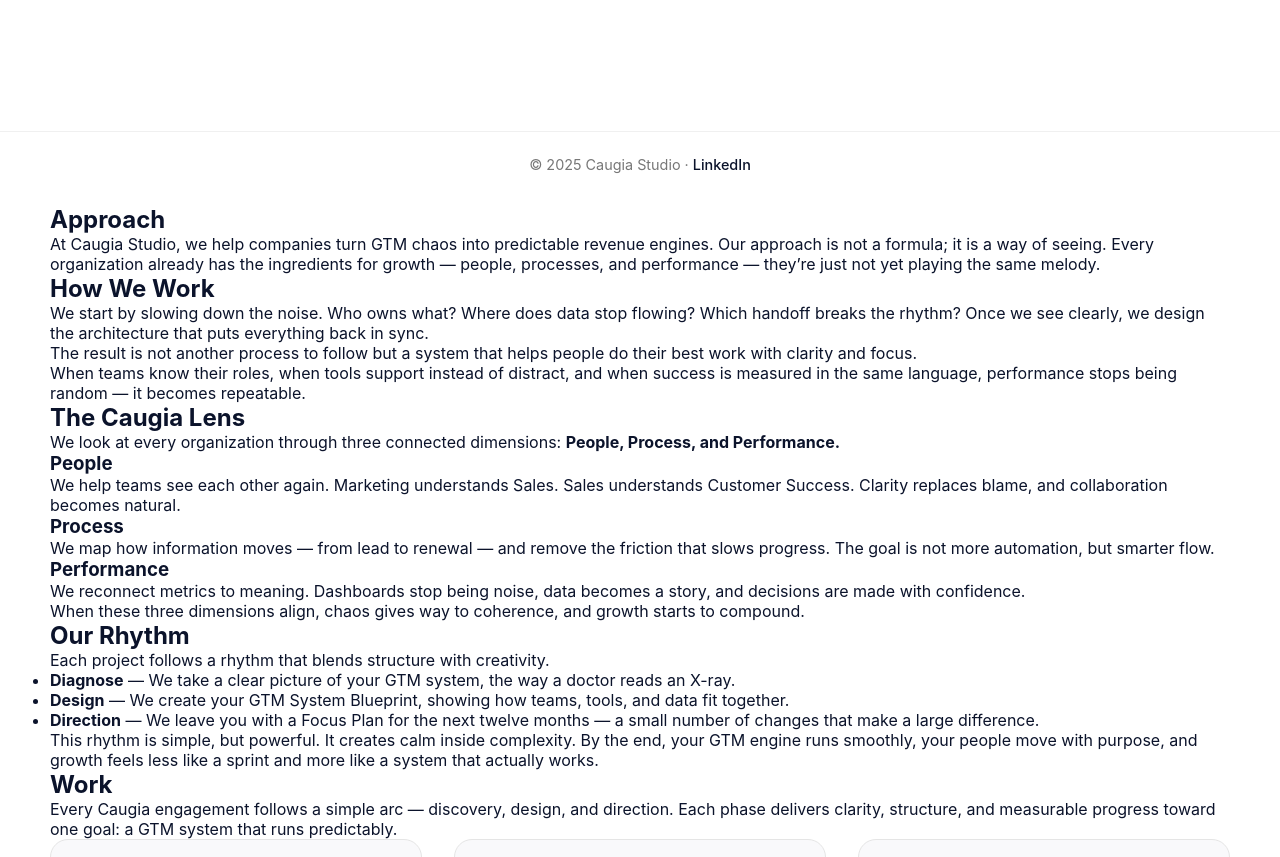
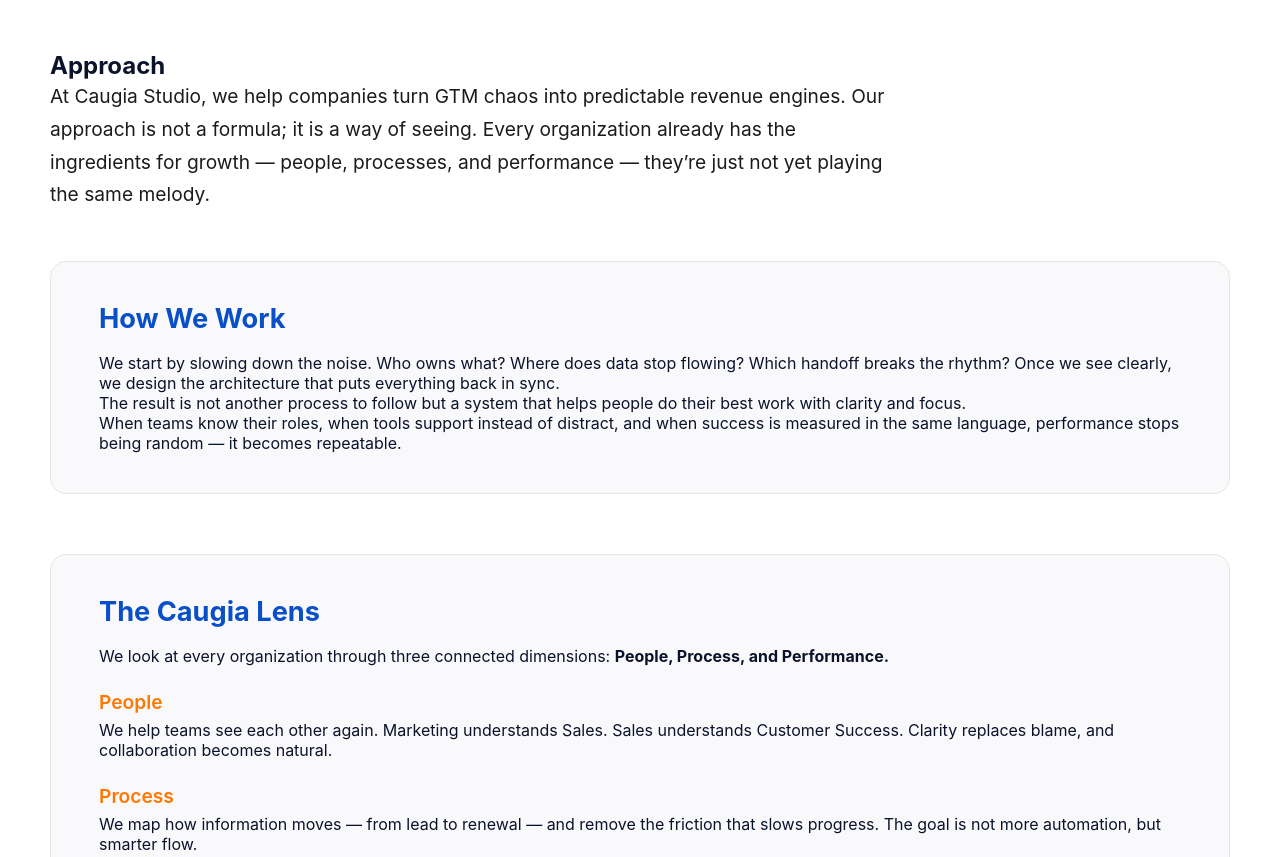
Before and after one commit to caugia/caugia-lite, a plain HTML site: page index.html in a window 1280 px wide. Shown: the part 1820-2677 px from the top of the page. Drawn offline with Linux system fonts and the light colour scheme.

Commit message:
Update index.html

```diff
--- a/index.html
+++ b/index.html
@@ -87,7 +87,15 @@
     .about-wrap h2{font-size:1.5rem; font-weight:700; margin:0 0 12px 0}
     .about-wrap p{font-size:1.05rem; line-height:1.7; color:#1b1b1b; margin:0 0 18px 0; max-width:880px}
 
-    /* (Voor Deel 2 al voorbereid) */
+    /* APPROACH – stijlen uit de tab */
+    .intro{font-size:1.2rem; line-height:1.7; color:#1b1b1b; max-width:850px; margin:0 0 50px 0}
+    section.block{background:var(--bg-light); border:1px solid var(--border); border-radius:16px; padding:40px 48px; margin-bottom:60px}
+    h2.section-title{font-size:1.7rem; margin:0 0 18px 0; font-weight:700; color:var(--blue-d)}
+    h3.sub{font-size:1.2rem; font-weight:600; margin-top:24px; margin-bottom:6px; color:var(--accent)}
+    ul.default{margin:10px 0 25px 20px; line-height:1.7}
+    ul.default li{margin-bottom:6px}
+
+    /* WORK – grid / cards / highlight */
     .grid{display:grid; grid-template-columns:repeat(auto-fit,minmax(340px,1fr)); gap:32px}
     .card{background:var(--bg-light); border:1px solid var(--border); border-radius:18px; padding:40px 36px; transition:transform .25s,box-shadow .25s}
     .card:hover{transform:translateY(-4px); box-shadow:0 8px 24px rgba(0,0,0,.05)}
@@ -114,12 +122,15 @@
       .nav-mobile{background:rgba(15,20,35,.95); border-bottom-color:rgba(255,255,255,.08)}
       .nav-mobile a{color:#f5f5f5} .nav-mobile a:hover{color:#7aa8ff}
       .cta{background:var(--accent)} .cta:hover{background:#e56b00; color:#fff}
+
       .about-wrap section{background:rgba(255,255,255,.05); border-color:rgba(255,255,255,.1)}
       .about-wrap p{color:#e9e9e9}
+
       .card{background:rgba(255,255,255,.05); border-color:rgba(255,255,255,.1)}
       .highlight{background:rgba(255,180,90,.08); border-color:rgba(255,180,90,.2)}
       .highlight p{color:#eaeaea}
-      footer{border-top-color:rgba(255,255,255,.08)}
+
+      section.block{background:rgba(255,255,255,.05); border-color:rgba(255,255,255,.1)}
     }
 
     /* RESPONSIVE */
@@ -129,6 +140,7 @@
       .hero img.logo{width:200px; margin-bottom:24px}
       .about-wrap section{padding:28px 24px}
       .about-wrap h1{font-size:2rem}
+      section.block{padding:28px 24px}
     }
   </style>
 </head>
@@ -157,7 +169,7 @@
 
   <!-- ===== Main ===== -->
   <main>
-    <!-- HERO (homepage) -->
+    <!-- HERO -->
     <section id="hero" class="hero">
       <img src="logo.png" alt="Caugia Logo" class="logo">
       <h1>Turn <span class="accent">GTM Chaos</span> Into Predictable Revenue Engines</h1>
@@ -166,50 +178,39 @@
       <a class="cta" href="https://www.linkedin.com/in/meijertom" target="_blank" rel="noopener">Get in touch</a>
     </section>
 
-    <!-- ABOUT (volledige tab-opmaak) -->
+    <!-- ABOUT -->
     <section id="about">
       <div class="about-wrap">
         <h1>About Caugia Studio</h1>
-        <p class="lead">Caugia Studio helps executives and GTM leaders turn commercial chaos into predictable revenue engines. We design integrated systems that align data, teams, and growth so that performance becomes measurable and repeatable.</p>
+        <p class="lead">Caugia Studio helps executives and GTM leaders turn commercial chaos into predictable revenue engines.
+          We design integrated systems that align data, teams, and growth so that performance becomes measurable and repeatable.</p>
 
         <section>
-          <p>The idea behind Caugia is simple: most organizations do not lack ambition or technology, they lack coherence. As they grow, their go-to-market systems become fragmented. Teams chase different metrics, data lives in silos, and leadership loses visibility into what truly drives performance.</p>
-          <p>After fifteen years building and leading global revenue organizations at Contentsquare and Greenly, I saw the same challenge everywhere. Brilliant people, sophisticated tools, but no shared operating model. Growth felt reactive, not designed.</p>
-          <p>The rise of AI has only amplified this complexity. Automation moves faster than alignment, and every new tool adds another layer of noise. At the same time, economic pressure forces companies to search for efficiency, to consolidate, and to achieve more with less.</p>
-          <p>Caugia was created to bring order back into that reality. We help leadership teams design GTM systems that balance growth and efficiency, where every process, tool, and role supports one connected engine. The goal is not to do more, but to make every part of the system work together.</p>
-          <p>Once leaders can see the entire system — how people, processes, and performance interact — decisions become clear and growth becomes predictable.</p>
+          <p>The idea behind Caugia is simple: most organizations do not lack ambition or technology, they lack coherence.
+            As they grow, their go-to-market systems become fragmented. Teams chase different metrics, data lives in silos,
+            and leadership loses visibility into what truly drives performance.</p>
+          <p>After fifteen years building and leading global revenue organizations at Contentsquare and Greenly,
+            I saw the same challenge everywhere. Brilliant people, sophisticated tools, but no shared operating model.
+            Growth felt reactive, not designed.</p>
+          <p>The rise of AI has only amplified this complexity. Automation moves faster than alignment, and every new tool adds another layer of noise.
+            At the same time, economic pressure forces companies to search for efficiency, to consolidate, and to achieve more with less.</p>
+          <p>Caugia was created to bring order back into that reality. We help leadership teams design GTM systems that balance growth and efficiency,
+            where every process, tool, and role supports one connected engine. The goal is not to do more, but to make every part of the system work together.</p>
+          <p>Once leaders can see the entire system — how people, processes, and performance interact —
+            decisions become clear and growth becomes predictable.</p>
           <p>Caugia brings calm intelligence to complex organizations, transforming fragmented operations into measurable performance.</p>
         </section>
 
         <section>
           <h2>Founder</h2>
           <p><strong>Tom Meijer</strong><br>Founder and Revenue Systems Architect</p>
-          <p>Tom built and led global GTM organizations at Contentsquare and Greenly, helping teams evolve from reactive growth to structured, data-driven performance. Through Caugia Studio, he now helps executives design systems that scale with intent and operate with discipline.</p>
+          <p>Tom built and led global GTM organizations at Contentsquare and Greenly, helping teams evolve from reactive growth to structured, data-driven performance.
+            Through Caugia Studio, he now helps executives design systems that scale with intent and operate with discipline.</p>
         </section>
       </div>
     </section>
 
-    <!-- 👉 Deel 2 voegt hierna de secties #approach, #work en #contact toe -->
-  </main>
-
-  <footer>
-    © 2025 Caugia Studio · <a href="https://www.linkedin.com/in/meijertom" target="_blank" rel="noopener">LinkedIn</a>
-  </footer>
-
-  <script>
-    // Mobiel menu toggle
-    const toggle = document.querySelector('.menu-toggle');
-    const navMobile = document.querySelector('.nav-mobile');
-    if (toggle) {
-      toggle.addEventListener('click', ()=>{
-        toggle.classList.toggle('active');
-        navMobile.classList.toggle('open');
-      });
-    }
-  </script>
-</body>
-</html>
-    <!-- APPROACH (volledige tab-opmaak) -->
+    <!-- APPROACH -->
     <section id="approach">
       <div class="wrap">
         <h1>Approach</h1>
@@ -217,8 +218,8 @@
           Our approach is not a formula; it is a way of seeing. Every organization already has the ingredients for growth — people,
           processes, and performance — they’re just not yet playing the same melody.</p>
 
-        <section>
-          <h2>How We Work</h2>
+        <section class="block">
+          <h2 class="section-title">How We Work</h2>
           <p>We start by slowing down the noise. Who owns what? Where does data stop flowing? Which handoff breaks the rhythm?
             Once we see clearly, we design the architecture that puts everything back in sync.</p>
           <p>The result is not another process to follow but a system that helps people do their best work with clarity and focus.</p>
@@ -226,29 +227,27 @@
             performance stops being random — it becomes repeatable.</p>
         </section>
 
-        <section>
-          <h2>The Caugia Lens</h2>
-          <p>We look at every organization through three connected dimensions:
-            <strong>People, Process, and Performance.</strong></p>
+        <section class="block">
+          <h2 class="section-title">The Caugia Lens</h2>
+          <p>We look at every organization through three connected dimensions: <strong>People, Process, and Performance.</strong></p>
 
-          <h3>People</h3>
+          <h3 class="sub">People</h3>
           <p>We help teams see each other again. Marketing understands Sales. Sales understands Customer Success.
             Clarity replaces blame, and collaboration becomes natural.</p>
 
-          <h3>Process</h3>
+          <h3 class="sub">Process</h3>
           <p>We map how information moves — from lead to renewal — and remove the friction that slows progress.
             The goal is not more automation, but smarter flow.</p>
 
-          <h3>Performance</h3>
-          <p>We reconnect metrics to meaning. Dashboards stop being noise, data becomes a story,
-            and decisions are made with confidence.</p>
+          <h3 class="sub">Performance</h3>
+          <p>We reconnect metrics to meaning. Dashboards stop being noise, data becomes a story, and decisions are made with confidence.</p>
           <p>When these three dimensions align, chaos gives way to coherence, and growth starts to compound.</p>
         </section>
 
-        <section>
-          <h2>Our Rhythm</h2>
+        <section class="block">
+          <h2 class="section-title">Our Rhythm</h2>
           <p>Each project follows a rhythm that blends structure with creativity.</p>
-          <ul>
+          <ul class="default">
             <li><strong>Diagnose</strong> — We take a clear picture of your GTM system, the way a doctor reads an X-ray.</li>
             <li><strong>Design</strong> — We create your GTM System Blueprint, showing how teams, tools, and data fit together.</li>
             <li><strong>Direction</strong> — We leave you with a Focus Plan for the next twelve months — a small number of changes that make a large difference.</li>
@@ -260,7 +259,7 @@
       </div>
     </section>
 
-    <!-- WORK (volledige tab-opmaak) -->
+    <!-- WORK -->
     <section id="work">
       <div class="wrap">
         <h1>Work</h1>
@@ -316,9 +315,9 @@
         <div class="highlight">
           <h3>Engagement Models</h3>
           <p>
-            <strong>Assessment (1–2 weeks)</strong> — Rapid diagnostic and recommendations (€5 K–15 K)<br>
-            <strong>System Design (4–6 weeks)</strong> — Full architecture, playbooks, and roadmap (€25 K–50 K)<br>
-            <strong>Implementation Partner (3–6 months)</strong> — Hands-on delivery and training (€10 K–25 K / month)
+            <strong>Assessment (1–2 weeks)</strong> — Rapid diagnostic and recommendations (€5K–15K)<br>
+            <strong>System Design (4–6 weeks)</strong> — Full architecture, playbooks, and roadmap (€25K–50K)<br>
+            <strong>Implementation Partner (3–6 months)</strong> — Hands-on delivery and training (€10K–25K / month)
           </p>
           <p>Each engagement is visual, data-driven, and tool-agnostic.
             We don’t sell software — we build the system that makes software work for you.</p>
@@ -326,7 +325,7 @@
       </div>
     </section>
 
-    <!-- CONTACT (eenvoudige afsluiter) -->
+    <!-- CONTACT -->
     <section id="contact">
       <div class="wrap" style="text-align:center;">
         <h1>Contact</h1>
@@ -336,3 +335,22 @@
         <a class="cta" href="https://www.linkedin.com/in/meijertom" target="_blank" rel="noopener">Connect on LinkedIn</a>
       </div>
     </section>
+  </main>
+
+  <footer>
+    © 2025 Caugia Studio · <a href="https://www.linkedin.com/in/meijertom" target="_blank" rel="noopener">LinkedIn</a>
+  </footer>
+
+  <script>
+    // Mobiel menu toggle
+    const toggle = document.querySelector('.menu-toggle');
+    const navMobile = document.querySelector('.nav-mobile');
+    if (toggle) {
+      toggle.addEventListener('click', ()=>{
+        toggle.classList.toggle('active');
+        navMobile.classList.toggle('open');
+      });
+    }
+  </script>
+</body>
+</html>
```
